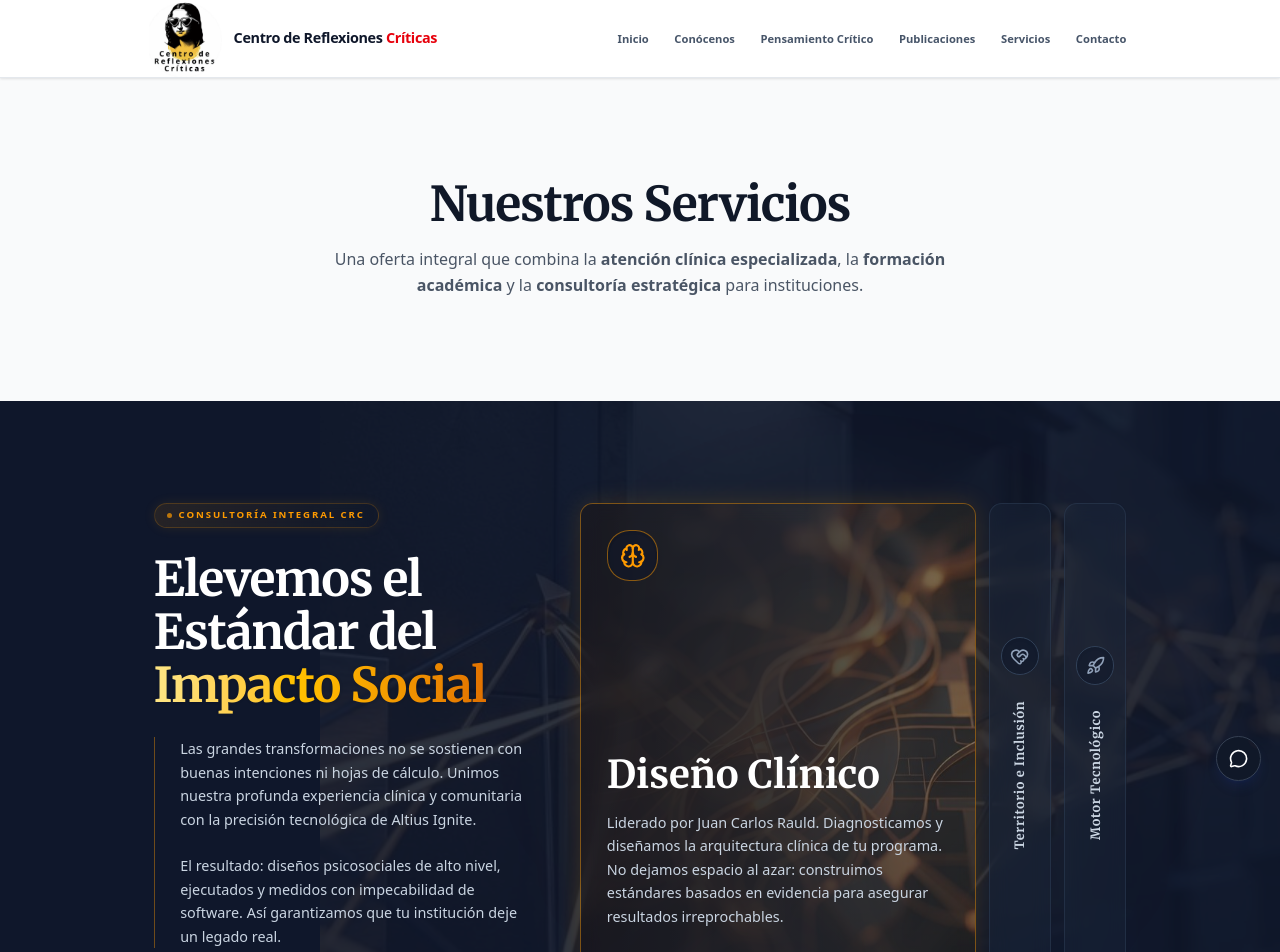
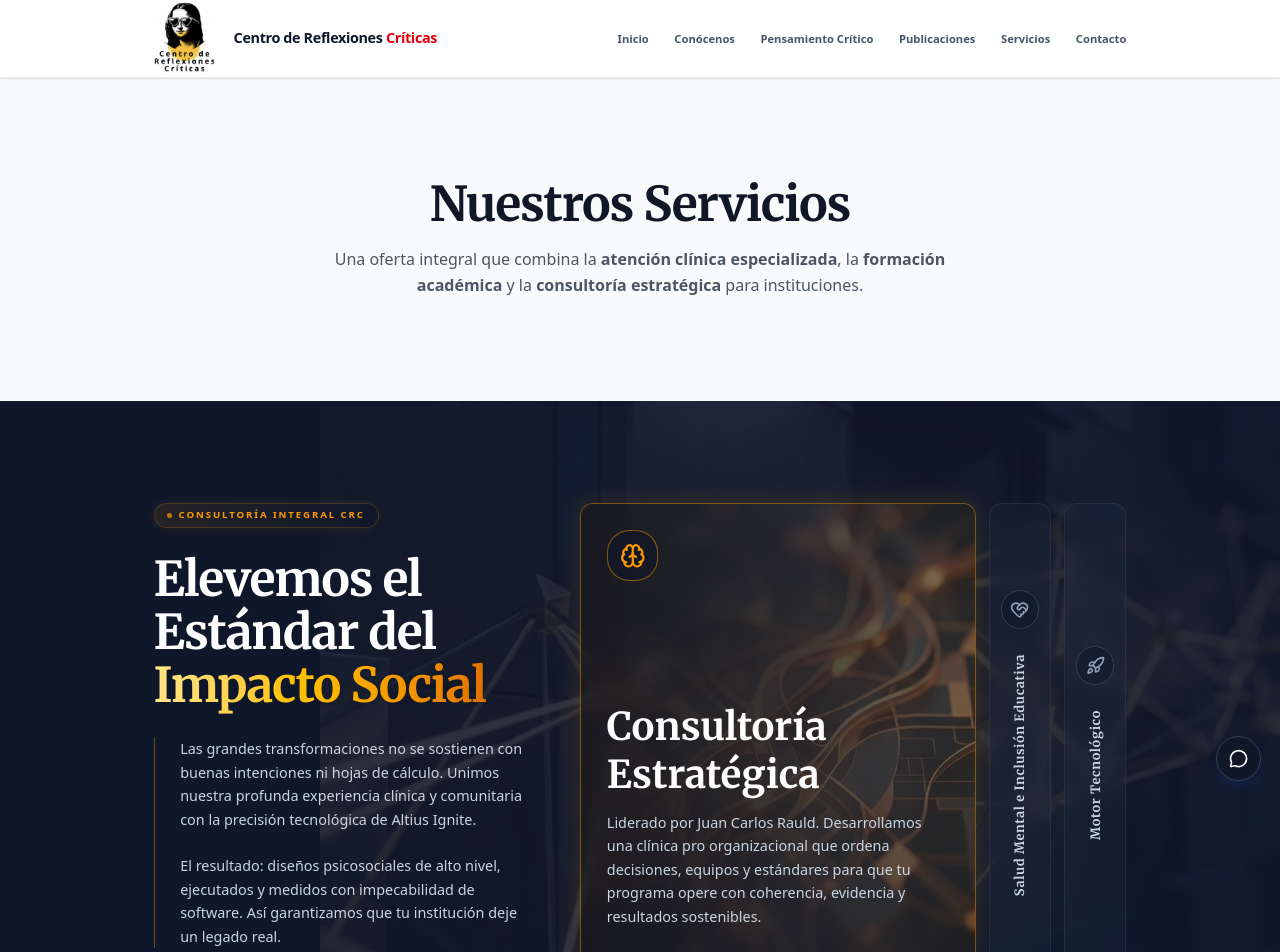
Before and after one commit to hh2fc24/centroreflexion, a Next.js app: page /servicios in a window 1280 px wide. Shown: the top 952 px of the page. Built offline with nearby package versions, Linux system fonts and the light colour scheme.

Commit message:
feat: update strategic consulting service copy

```diff
--- a/app/servicios/page.tsx
+++ b/app/servicios/page.tsx
@@ -22,16 +22,16 @@ export default function Services() {
     const consultingPillars = [
         {
             id: "clinico",
-            title: "Diseño Clínico",
+            title: "Consultoría Estratégica",
             icon: Brain,
-            description: "Liderado por Juan Carlos Rauld. Diagnosticamos y diseñamos la arquitectura clínica de tu programa. No dejamos espacio al azar: construimos estándares basados en evidencia para asegurar resultados irreprochables.",
+            description: "Liderado por Juan Carlos Rauld. Desarrollamos una clínica pro organizacional que ordena decisiones, equipos y estándares para que tu programa opere con coherencia, evidencia y resultados sostenibles.",
             bgImage: "/images/pillar_clinico.png",
         },
         {
             id: "territorio",
-            title: "Territorio e Inclusión",
+            title: "Salud Mental e Inclusión Educativa",
             icon: HeartHandshake,
-            description: "Liderado por Rocío Solar. La estrategia debe sobrevivir al mundo real. Desplegamos intervenciones orgánicas, asegurando que el diseño de escritorio se convierta en bienestar tangible en las comunidades.",
+            description: "Liderado por Rocío Solar. Diseñamos estrategias situadas que articulan salud mental, inclusión educativa y trabajo territorial para convertir el diseño técnico en bienestar tangible para comunidades y espacios formativos.",
             bgImage: "/images/pillar_territorio.png",
         },
         {
```
